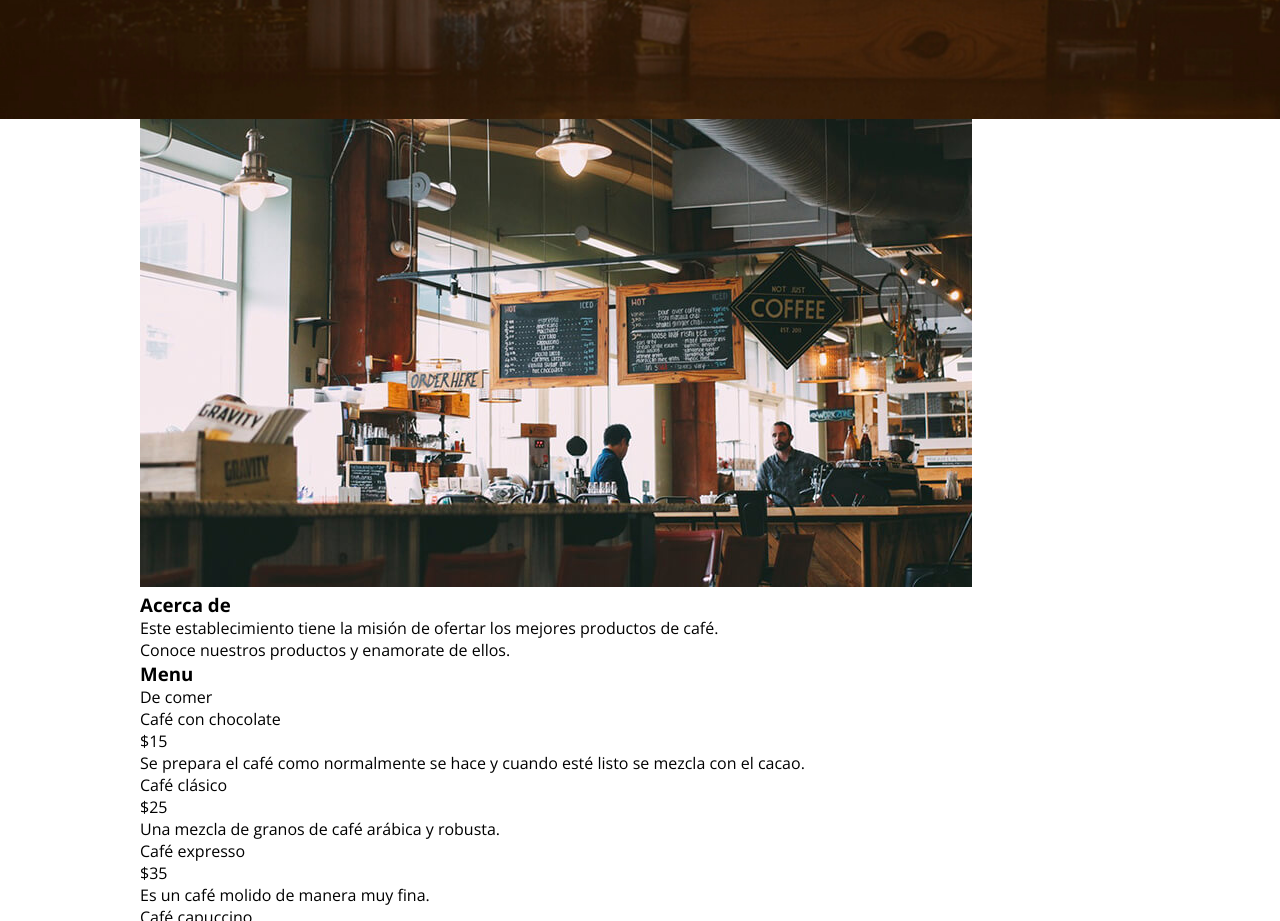
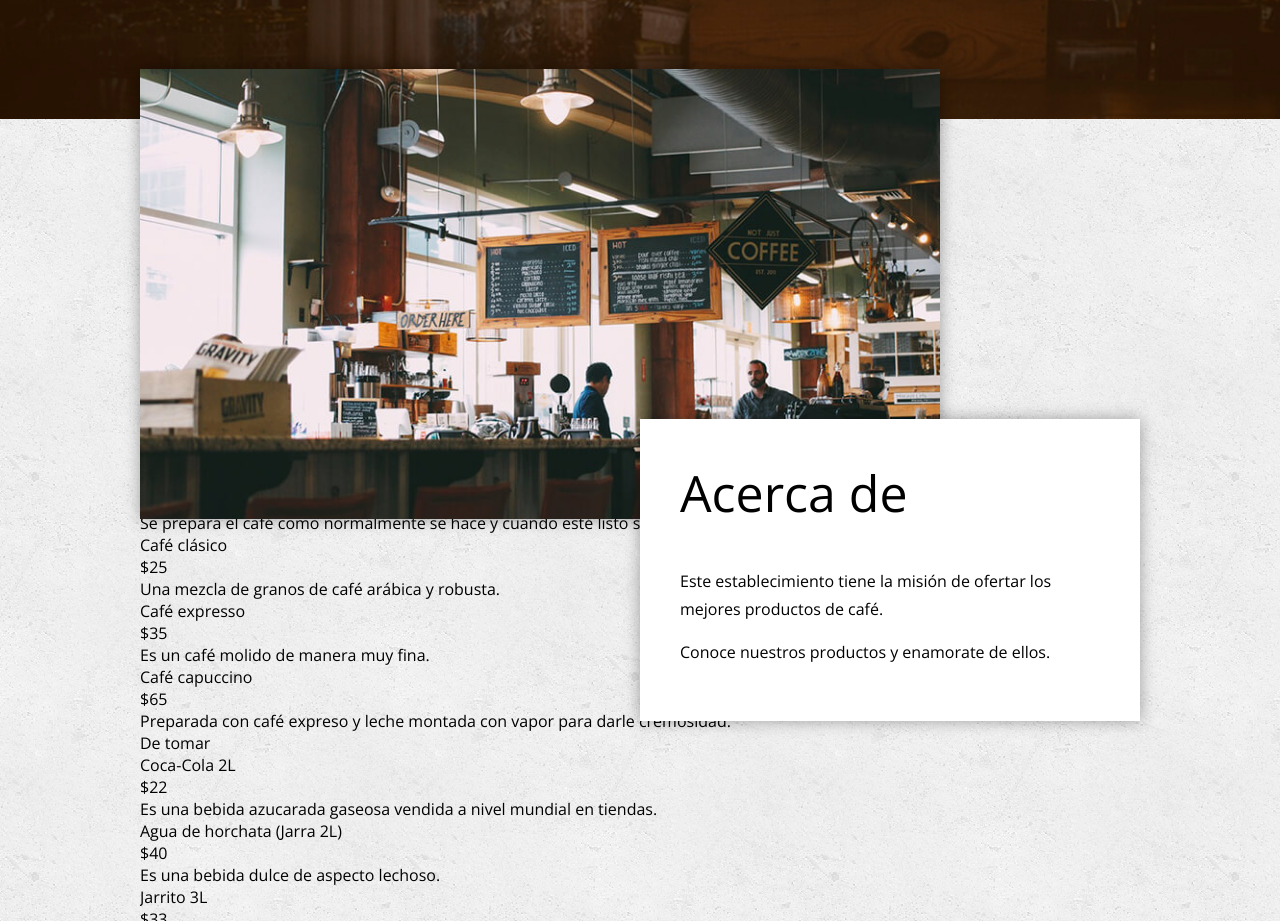
Before and after one commit to elliottsein10/elliottsein24.github.io, a plain HTML site: page index.html in a window 1280 px wide. Shown: the part 581-1502 px from the top of the page. Drawn offline with nearby package versions, Linux system fonts and the light colour scheme.

Commit message:
Estilos del Acerca de

```diff
--- a/css/estilos.css
+++ b/css/estilos.css
@@ -72,3 +72,51 @@ header .textos .nombre span {
 header .textos h3 {
     font-weight: 300;
 }
+
+/* ----- ----- MAIN ----- ----- */
+.main {
+    background: url('../img/bg-textura.png');
+    background-repeat: repeat;
+}
+
+.main .acerca-de .contenedor {
+    overflow: visible;
+    position: relative;
+}
+
+.main .acerca-de .foto {
+    width: 80%;
+    position: absolute;
+    left: 0;
+    top: -50px;
+    z-index: 0;
+    box-shadow: 0px 0px 15px rgba(0,0,0,.35);
+}
+
+.main .acerca-de .foto img {
+    vertical-align: top;
+    width: 100%;
+}
+
+.main .acerca-de article {
+    background: #fff;
+    padding: 40px;
+    width: 50%;
+    position: relative;
+    /*top: 500px;*/
+    top: 300px;
+    z-index: 1;
+    float: right;
+    box-shadow: 0px 0px 15px rgba(0,0,0,.35);
+}
+
+.main .acerca-de article h3 {
+    font-size: 50px;
+    font-weight: 300;
+    margin-bottom: 40px;
+}
+
+.main .acerca-de article p {
+    line-height: 28px;
+    margin-bottom: 15px;
+}
```
